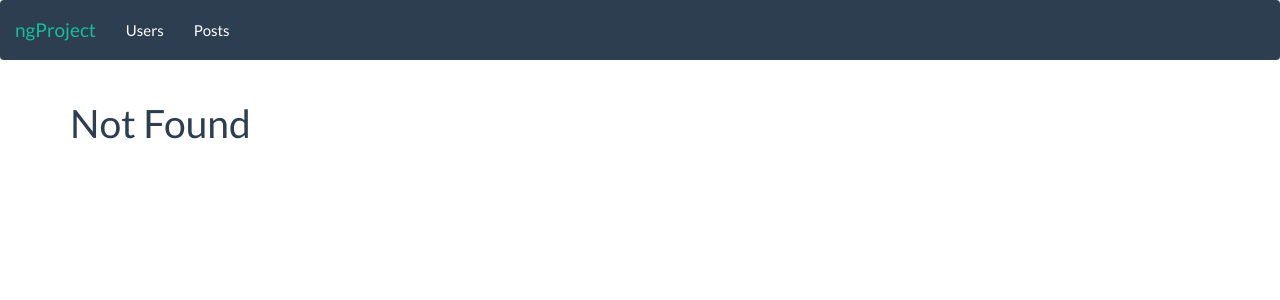
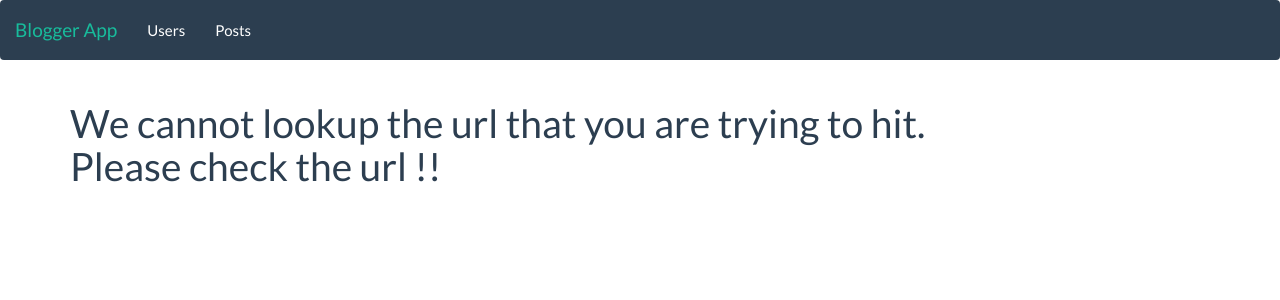
Before and after one commit to ashishkumarkc/blogger-app, an Angular app: page /not-found in a window 1280 px wide. Before the commit this address had no page. Shown: the top 300 px of the page. Built offline with nearby package versions, Linux system fonts and the light colour scheme.

Commit message:
Updated
Updated

```diff
--- a/src/app/home.component.ts
+++ b/src/app/home.component.ts
@@ -1,7 +1,10 @@
 import { Component, OnInit } from '@angular/core';
 
 @Component({
-    template: '<h1>Home</h1>'
+    template: `
+			<h1>Welcome to Blogger App</h1>
+			<h3>powered by <a href="http://www.ashishkumarkc.com" target="_blank">Ashish's Web</a></h3>
+		`
 })
 export class HomeComponent  {
 }
--- a/src/app/navbar.component.html
+++ b/src/app/navbar.component.html
@@ -8,7 +8,7 @@
         <span class="icon-bar"></span>
         <span class="icon-bar"></span>
       </button>
-      <a class="navbar-brand" routerLink="">ngProject</a>
+      <a class="navbar-brand" routerLink="">Blogger App</a>
     </div>
 
     <!-- Collect the nav links, forms, and other content for toggling -->
--- a/src/app/not-found.component.ts
+++ b/src/app/not-found.component.ts
@@ -2,7 +2,11 @@ import { Component } from '@angular/core';
 
 @Component({
     template: `
-    	<h1>Not Found</h1>
+    	<h1>
+			We cannot lookup the url that you are trying to hit.
+			<br/>
+			Please check the url !!
+		</h1>
     `
 })
 export class NotFoundComponent { }
```
